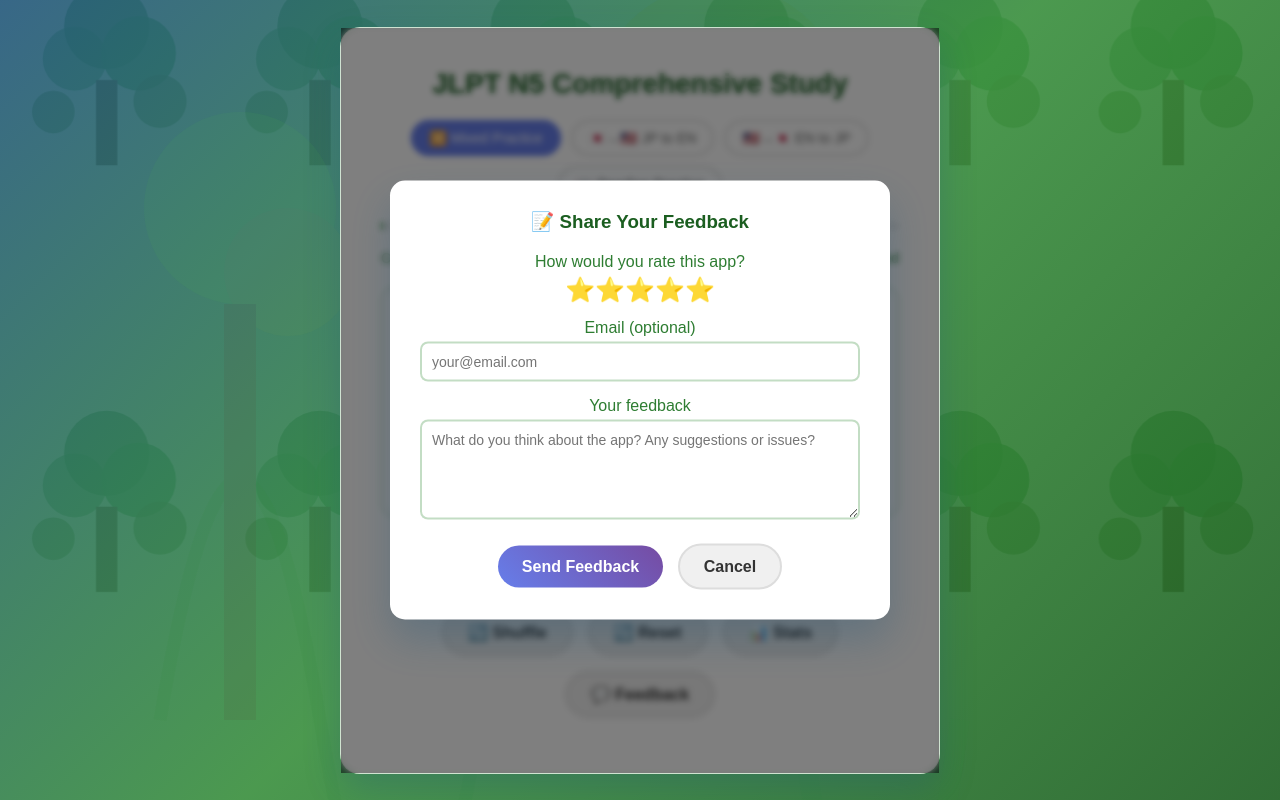
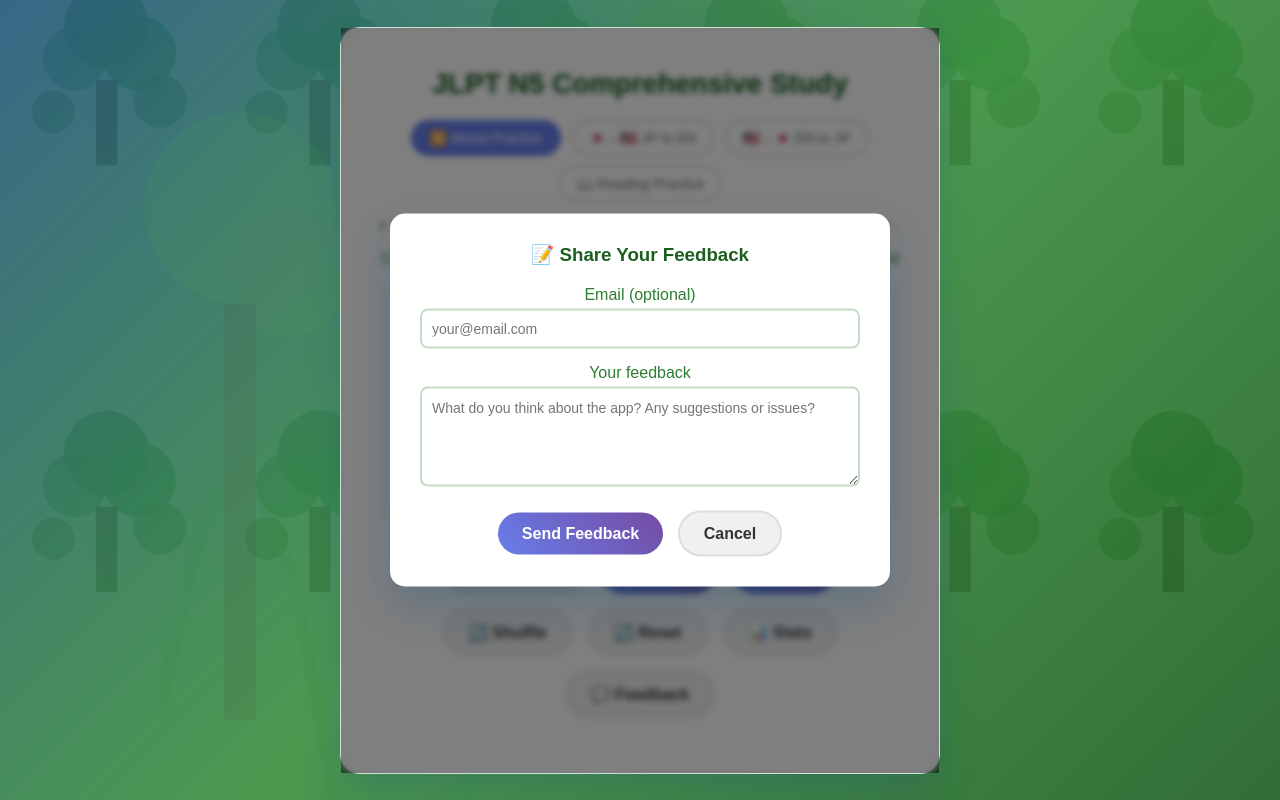
Before and after one commit to kevvykevwin/JLPT5, a plain HTML site: page index.html in a window 1280 px wide. Both pictures are taken after a click on the button "💬 Feedback". Drawn offline with Linux system fonts and the light colour scheme.

Commit message:
Fixed form issues

```diff
--- a/index.html
+++ b/index.html
@@ -267,23 +267,15 @@
                     <input type="hidden" name="form-name" value="jlpt-feedback" />
 
                     <div style="margin-bottom: 15px;">
-                        <label style="display: block; color: #2e7d32; margin-bottom: 5px; font-weight: 500;">How would you rate this app?</label>
-                        <div id="starRating" style="font-size: 24px; color: #ddd; cursor: pointer; margin-bottom: 10px;">
-                            ⭐⭐⭐⭐⭐
-                        </div>
-                        <input type="hidden" name="rating" id="ratingValue" value="5">
-                    </div>
-
-                    <div style="margin-bottom: 15px;">
                         <label style="display: block; color: #2e7d32; margin-bottom: 5px; font-weight: 500;">Email (optional)</label>
                         <input type="email" name="email" placeholder="your@email.com"
-                               style="width: 100%; padding: 10px; border: 2px solid rgba(56, 142, 60, 0.3); border-radius: 8px; font-size: 14px;">
+                               style="width: 100%; padding: 10px; border: 2px solid rgba(56, 142, 60, 0.3); border-radius: 8px; font-size: 14px; box-sizing: border-box;">
                     </div>
 
                     <div style="margin-bottom: 20px;">
                         <label style="display: block; color: #2e7d32; margin-bottom: 5px; font-weight: 500;">Your feedback</label>
                         <textarea name="feedback" placeholder="What do you think about the app? Any suggestions or issues?"
-                                  style="width: 100%; height: 100px; padding: 10px; border: 2px solid rgba(56, 142, 60, 0.3); border-radius: 8px; resize: vertical; font-family: inherit; font-size: 14px;"
+                                  style="width: 100%; height: 100px; padding: 10px; border: 2px solid rgba(56, 142, 60, 0.3); border-radius: 8px; resize: vertical; font-family: inherit; font-size: 14px; box-sizing: border-box; line-height: 1.4;"
                                   required></textarea>
                     </div>
 
```
